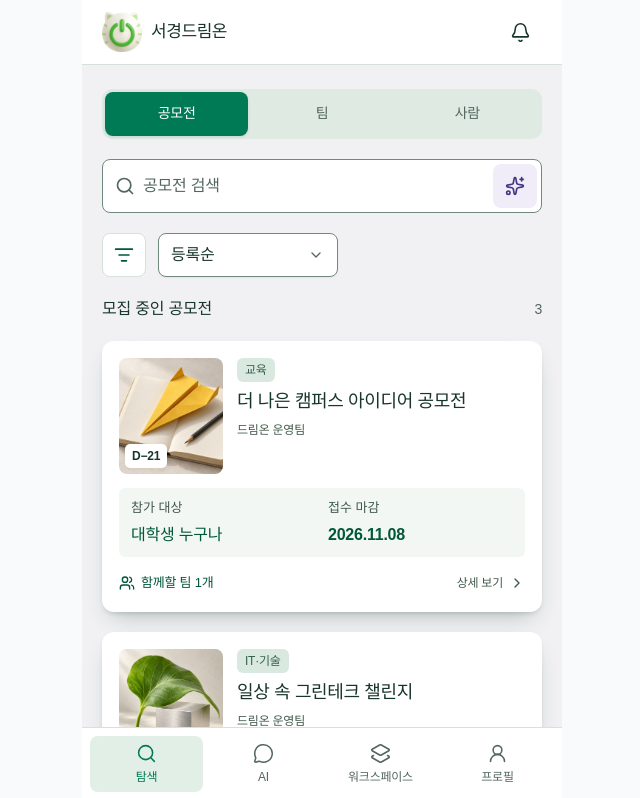
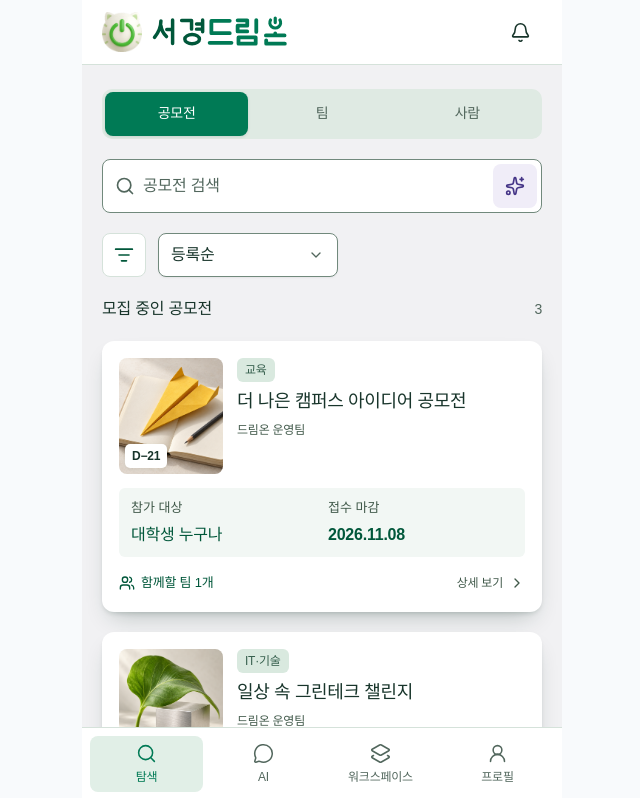
Before and after one commit to wejo-team/sku-dreamon, a React (Vite) app in the folder design-reference/: page /design-preview/explore in a window 1280 px wide. Shown: the top 798 px of the page, without its empty margins (318-958 px from the left). Built offline with nearby package versions, Linux system fonts and the light colour scheme; a web font is replaced by a local one.

Commit message:
feat(design): add custom Korean SVG wordmark

```diff
--- a/design-reference/src/features/design-preview/AccountPages.tsx
+++ b/design-reference/src/features/design-preview/AccountPages.tsx
@@ -1012,7 +1012,14 @@
             공모전과 사람, 다음 도전을 연결해요.
           </p>
         </div>
-        <p className="dreamon-login-story-signature">서경드림온</p>
+        <p className="dreamon-login-story-signature">
+          <img
+            src="/brand/dreamon-wordmark.svg"
+            alt="서경드림온"
+            width={180}
+            height={42}
+          />
+        </p>
       </section>
       <section className="dreamon-login-content" aria-labelledby="login-title">
         <header className="dreamon-login-heading">
--- a/design-reference/src/features/design-preview/LoadingPage.tsx
+++ b/design-reference/src/features/design-preview/LoadingPage.tsx
@@ -25,7 +25,15 @@
         <span className="service-loading-mark">
           <img src="/brand/dreamon-logo.png" alt="" width={96} height={96} />
         </span>
-        <h1>서경드림온</h1>
+        <h1>
+          <img
+            className="service-loading-wordmark"
+            src="/brand/dreamon-wordmark.svg"
+            alt="서경드림온"
+            width={240}
+            height={56}
+          />
+        </h1>
       </div>
       <div
         role="status"
--- a/design-reference/src/features/design-preview/PreviewShell.tsx
+++ b/design-reference/src/features/design-preview/PreviewShell.tsx
@@ -112,7 +112,13 @@
                 height={40}
               />
             </span>
-            서경드림온
+            <img
+              className="preview-wordmark"
+              src="/brand/dreamon-wordmark.svg"
+              alt=""
+              width={140}
+              height={33}
+            />
           </Link>
           {!isAuth && (
             <nav className="preview-desktop-nav" aria-label="주 메뉴">
--- a/design-reference/src/features/design-preview/service-ui.css
+++ b/design-reference/src/features/design-preview/service-ui.css
@@ -60,11 +60,17 @@
   height: 88px;
 }
 .dreamon-preview .preview-brand {
-  font-family: var(--display-font);
-  font-size: 17px;
-  letter-spacing: -0.025em;
-  min-height: 44px;
-  font-weight: 650;
+  min-height: 44px;
+  flex-shrink: 0;
+}
+.dreamon-preview .preview-wordmark {
+  display: block;
+  width: 140px;
+  height: auto;
+}
+.dreamon-preview .preview-auth-home {
+  flex-shrink: 0;
+  white-space: nowrap;
 }
 .dreamon-preview .preview-brand-mark {
   width: 40px;
@@ -1181,8 +1187,18 @@
   background: transparent;
 }
 .dreamon-preview.service-loading h1 {
-  font-size: 32px;
-  font-weight: 700;
+  margin: 0;
+}
+.service-loading-wordmark {
+  display: block;
+  width: 240px;
+  max-width: calc(100vw - 40px);
+  height: auto;
+}
+.dreamon-preview .dreamon-login-story-signature img {
+  display: block;
+  width: 180px;
+  height: auto;
 }
 .service-loading-status {
   display: flex;
```
Also changed, not shown: design-reference/public/brand/dreamon-wordmark.svg (added), 6 other files (tests, documents, lock files or other folders).
